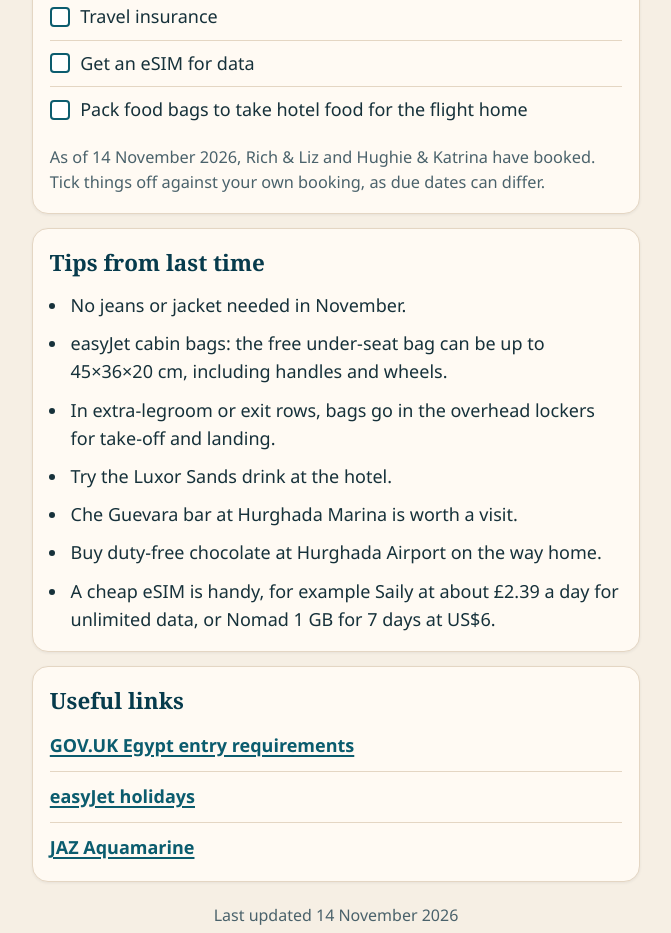
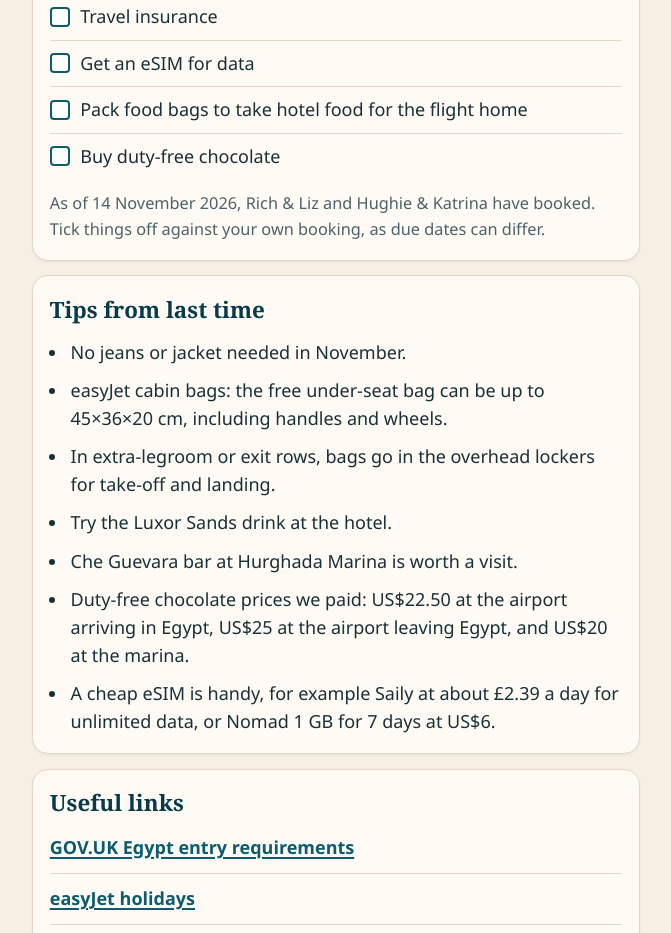
Before and after one commit to kk544nmsbt-sudo/hurghada-2027, a plain HTML site: page index.html in a window 1280 px wide. Shown: the part 2287-3220 px from the top of the page, without its empty margins (304-975 px from the left). Drawn offline with Linux system fonts and the light colour scheme.

Commit message:
Add duty-free chocolate to checklist and tips

```diff
--- a/index.html
+++ b/index.html
@@ -452,6 +452,7 @@
         <li><span class="box" aria-hidden="true"></span><span>Travel insurance</span></li>
         <li><span class="box" aria-hidden="true"></span><span>Get an eSIM for data</span></li>
         <li><span class="box" aria-hidden="true"></span><span>Pack food bags to take hotel food for the flight home</span></li>
+        <li><span class="box" aria-hidden="true"></span><span>Buy duty-free chocolate</span></li>
       </ul>
       <p class="hint">As of 14 November 2026, Rich &amp; Liz and Hughie &amp; Katrina have booked. Tick things off against your own booking, as due dates can differ.</p>
     </section>
@@ -464,7 +465,7 @@
         <li>In extra-legroom or exit rows, bags go in the overhead lockers for take-off and landing.</li>
         <li>Try the Luxor Sands drink at the hotel.</li>
         <li>Che Guevara bar at Hurghada Marina is worth a visit.</li>
-        <li>Buy duty-free chocolate at Hurghada Airport on the way home.</li>
+        <li>Duty-free chocolate prices we paid: US$22.50 at the airport arriving in Egypt, US$25 at the airport leaving Egypt, and US$20 at the marina.</li>
         <li>A cheap eSIM is handy, for example Saily at about £2.39 a day for unlimited data, or Nomad 1 GB for 7 days at US$6.</li>
       </ul>
     </section>
```
